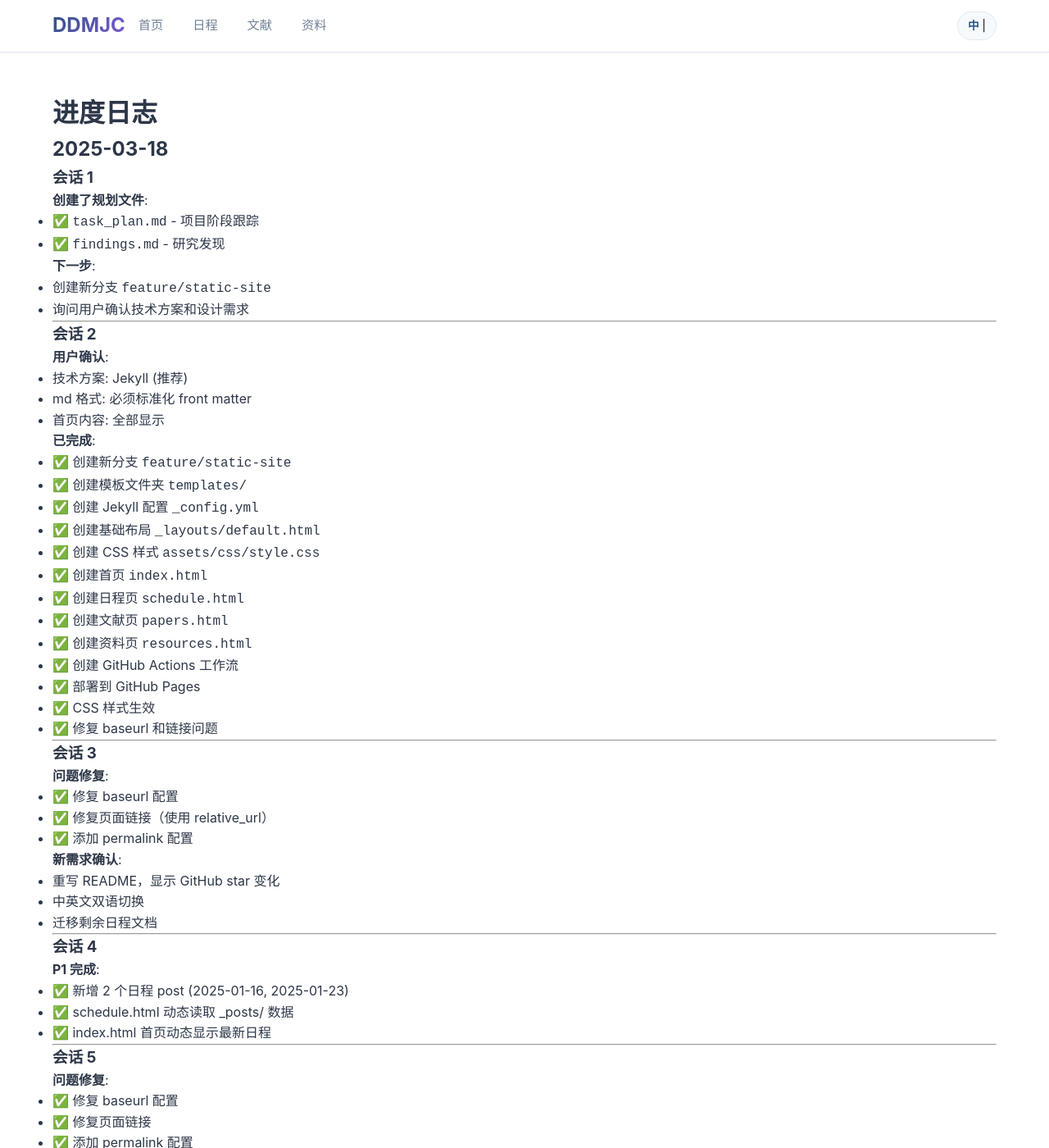
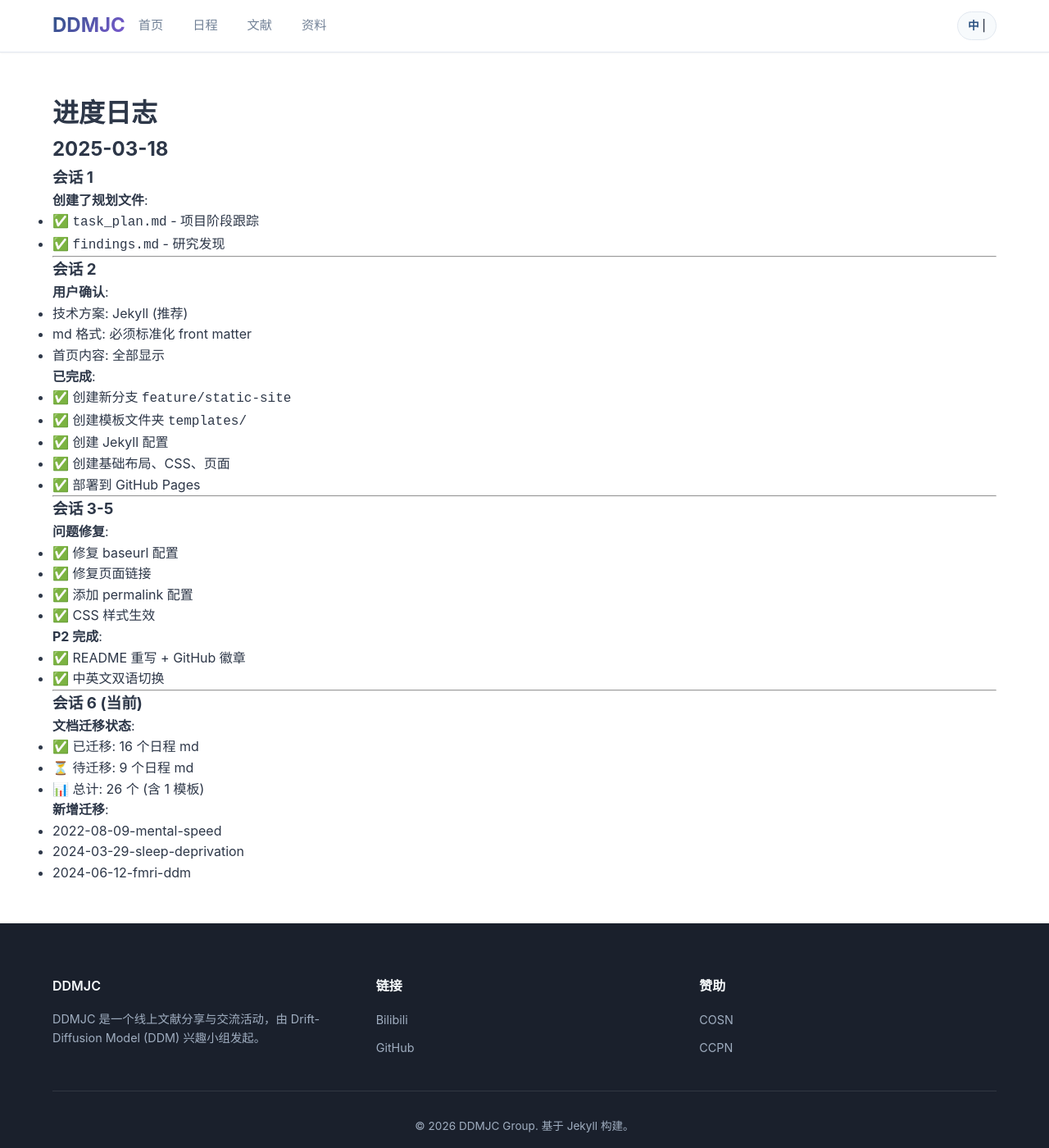
Before and after one commit to DDMJournalClub/DDM_Journal_Club, a Jekyll site: the page built from progress.md, in a window 1280 px wide and 1400 px high. Shown: the whole window at 82% size. Built offline with Jekyll 4.4.1, drawn with Linux system fonts in a browser that asks for light colours; our own code applies the rules of GitHub Pages for plain Markdown files.

```diff
--- a/progress.md
+++ b/progress.md
@@ -7,10 +7,6 @@
 **创建了规划文件**:
 - ✅ `task_plan.md` - 项目阶段跟踪
 - ✅ `findings.md` - 研究发现
-
-**下一步**:
-- 创建新分支 `feature/static-site`
-- 询问用户确认技术方案和设计需求
 
 ---
 
@@ -24,47 +20,34 @@
 **已完成**:
 - ✅ 创建新分支 `feature/static-site`
 - ✅ 创建模板文件夹 `templates/`
-- ✅ 创建 Jekyll 配置 `_config.yml`
-- ✅ 创建基础布局 `_layouts/default.html`
-- ✅ 创建 CSS 样式 `assets/css/style.css`
-- ✅ 创建首页 `index.html`
-- ✅ 创建日程页 `schedule.html`
-- ✅ 创建文献页 `papers.html`
-- ✅ 创建资料页 `resources.html`
-- ✅ 创建 GitHub Actions 工作流
+- ✅ 创建 Jekyll 配置
+- ✅ 创建基础布局、CSS、页面
 - ✅ 部署到 GitHub Pages
-- ✅ CSS 样式生效
-- ✅ 修复 baseurl 和链接问题
 
 ---
 
-### 会话 3
-
-**问题修复**:
-- ✅ 修复 baseurl 配置
-- ✅ 修复页面链接（使用 relative_url）
-- ✅ 添加 permalink 配置
-
-**新需求确认**:
-- 重写 README，显示 GitHub star 变化
-- 中英文双语切换
-- 迁移剩余日程文档
-
----
-
-### 会话 4
-
-**P1 完成**:
-- ✅ 新增 2 个日程 post (2025-01-16, 2025-01-23)
-- ✅ schedule.html 动态读取 _posts/ 数据
-- ✅ index.html 首页动态显示最新日程
-
----
-
-### 会话 5
+### 会话 3-5
 
 **问题修复**:
 - ✅ 修复 baseurl 配置
 - ✅ 修复页面链接
 - ✅ 添加 permalink 配置
 - ✅ CSS 样式生效
+
+**P2 完成**:
+- ✅ README 重写 + GitHub 徽章
+- ✅ 中英文双语切换
+
+---
+
+### 会话 6 (当前)
+
+**文档迁移状态**:
+- ✅ 已迁移: 16 个日程 md
+- ⏳ 待迁移: 9 个日程 md
+- 📊 总计: 26 个 (含 1 模板)
+
+**新增迁移**:
+- 2022-08-09-mental-speed
+- 2024-03-29-sleep-deprivation
+- 2024-06-12-fmri-ddm
```
Also changed, not shown: _posts/2022-08-09-mental-speed.md (added, +53 -0 lines), _posts/2022-11-02-rational-process.md (added, +41 -0 lines), _posts/2022-11-08-evidence-accumulation.md (added, +53 -0 lines), _posts/2023-07-14-eeg-ddm.md (added, +40 -0 lines), _posts/2023-09-07-model-comparison.md (added, +41 -0 lines), _posts/2024-03-29-sleep-deprivation.md (added, +55 -0 lines), _posts/2024-05-20-prior-belief-confidence.md (added, +55 -0 lines), _posts/2024-06-12-fmri-ddm.md (added, +55 -0 lines), task_plan.md (+10 -7 lines), 1 other file.
